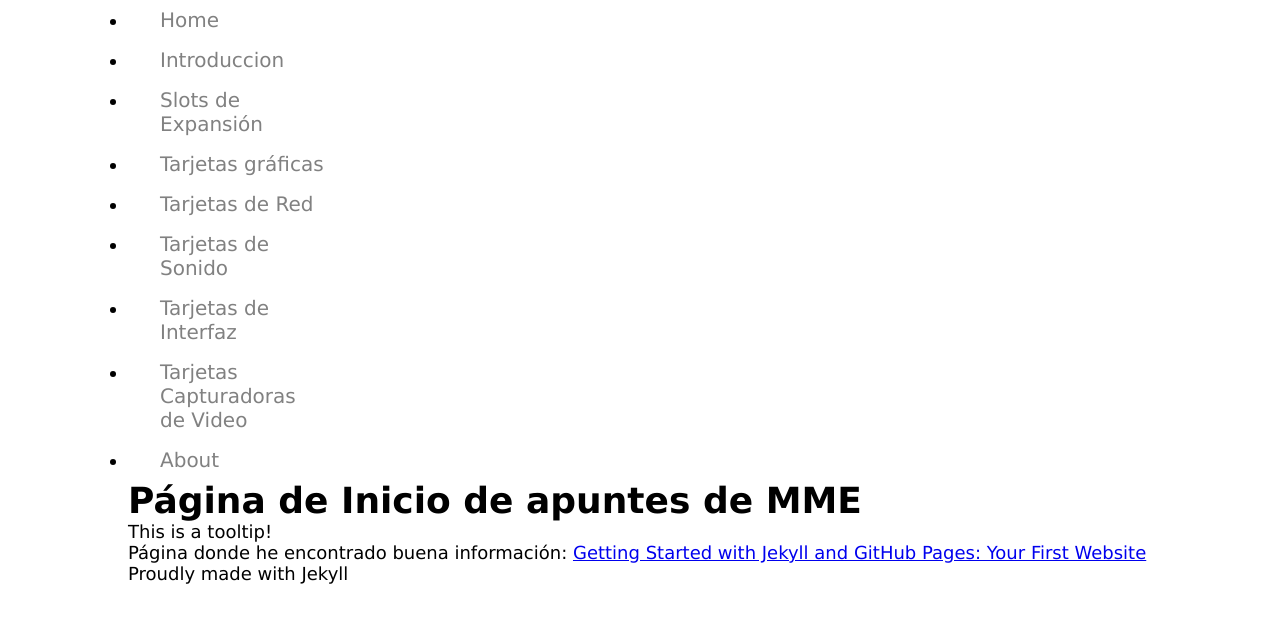
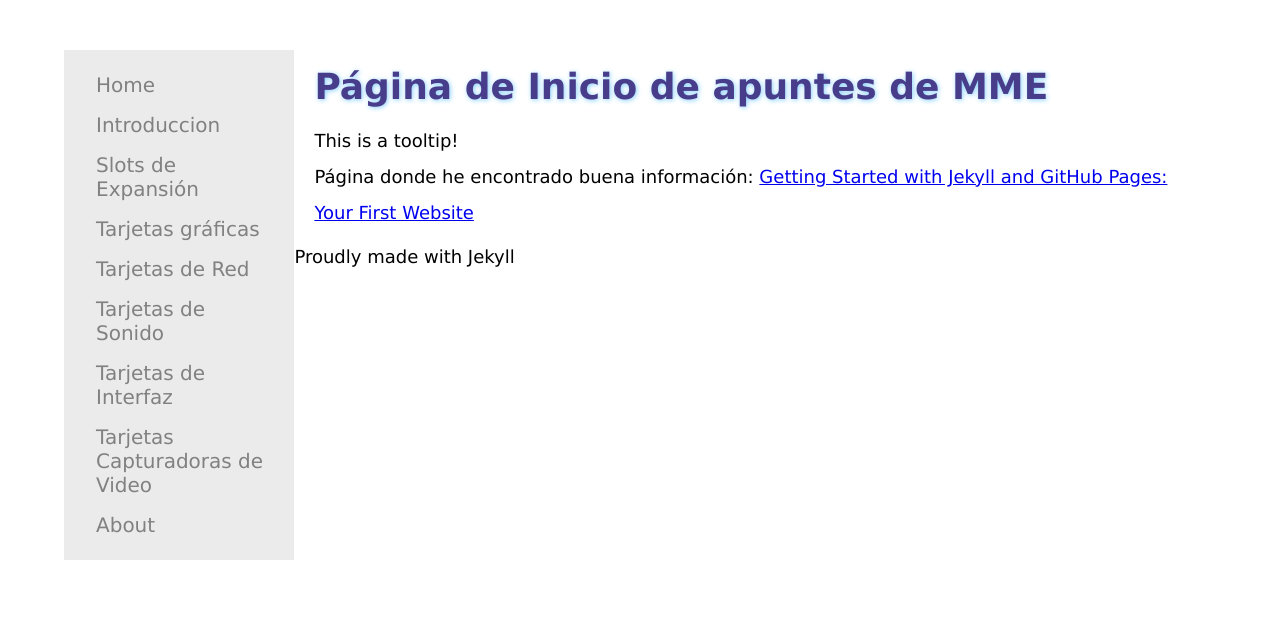
Before and after one commit to apuntesrm/apuntesrm.github.io, a Jekyll site: the page built from _pages/index.md, in a window 1280 px wide. Shown: the top 623 px of the page. Built offline with Jekyll 4.4.1, drawn with Linux system fonts in a browser that asks for light colours; our own code applies the rules of GitHub Pages for plain Markdown files.

Commit message:
Formateando

```diff
--- a/_sass/_general.scss
+++ b/_sass/_general.scss
@@ -5,15 +5,38 @@
 }
 
 body {
+  font-family: Verdana, sans-serif;
+  font-size: 18px;
+  margin: 0 auto;
+  width: 90%;
+}
+
+.page-content{
+  float: left;
   width: 80%;
-  font-size: 18px;
-  font-family: Verdana, sans-serif;
-  margin: 0 auto;
+  padding: 15px 10px 15px 20px;
+  line-height: 2;
+}
+
+h1{
+  color: darkslateblue;
+  margin-top: 1em;
+  text-shadow: 1px 1px 5px lightskyblue;
+}
+
+h2{
+  color: blue;
+  margin-top: 0.5em;
+}
+
+h2{
+  color: blue;
+  margin-top: 0.25em;
 }
 
 img{
   display: block;
-  margin: auto;
+  margin: 1em auto;
 }
 
 img[src*='#Width30']{
@@ -43,24 +66,21 @@ img[src*='#Width100']{
 
 
 /* The side navigation menu */
-.sidenav {
-  height: 100%; /* 100% Full-height */
-  width: 0; /* 0 width - change this with JavaScript */
-  position: fixed; /* Stay in place */
-  z-index: 1; /* Stay on top */
-  top: 0; /* Stay at the top */
-  left: 0;
-  background-color: #111; /* Black*/
-  overflow-x: hidden; /* Disable horizontal scroll */
-  padding-top: 60px; /* Place content 60px from the top */
-  transition: 0.5s; /* 0.5 second transition effect to slide in the sidenav */
+nav {
+  margin-top: 50px;
+  float: left;
+  width: 20%;
+  background: #EBEBEB;
+  padding: 15px 10px 15px 0px;
+}
+
+nav ul{
+  list-style: none;
 }
 
 /* The navigation menu links */
-nav{
-  width: 20%;
-}
 nav a {
+  font-size: smaller;
   padding: 8px 8px 8px 32px;
   text-decoration: none;
   font-size: 20px;
```
